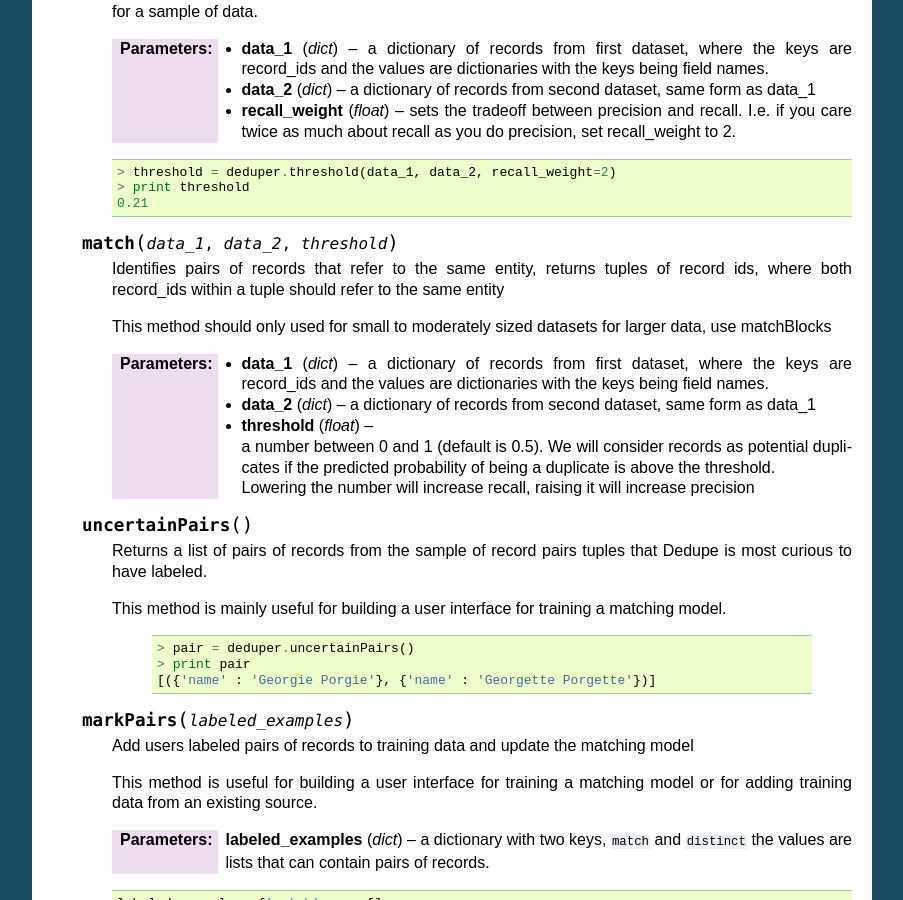
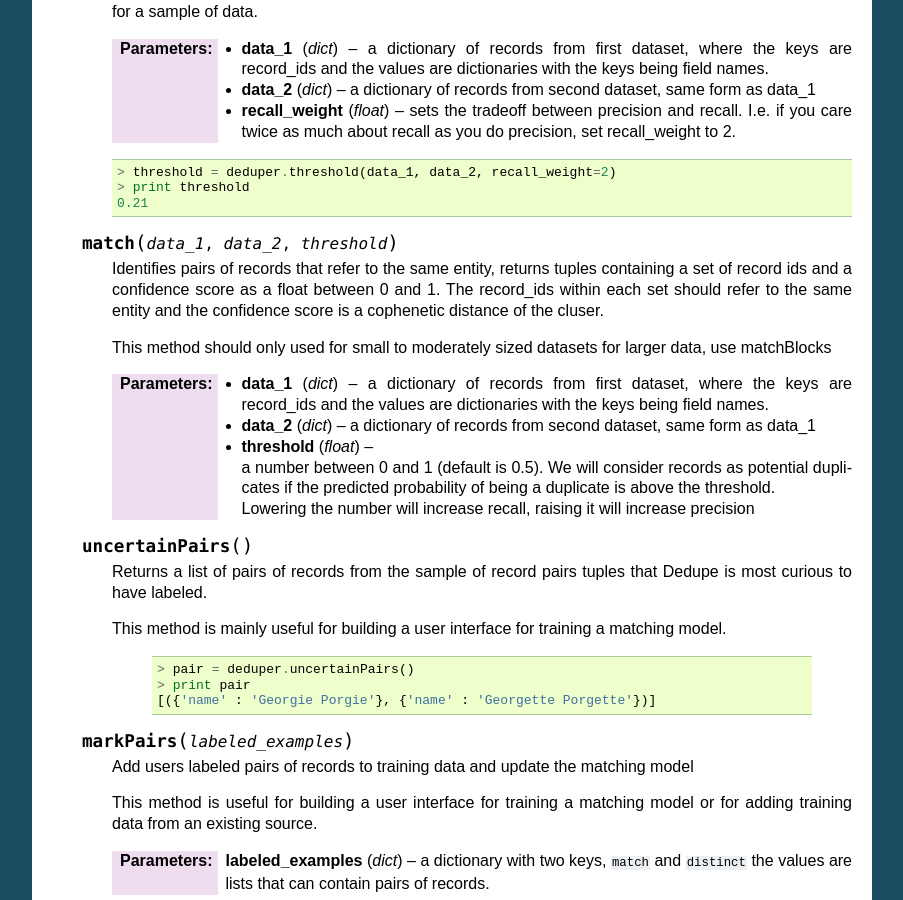
Before and after one commit to dedupeio/dedupe, a Sphinx documentation site: the page built from docs/API-documentation.rst, in a window 1280 px wide and 900 px high, scrolled down 7694 px. Shown: the whole window, without its empty margins (198-1101 px from the left). Built offline with Sphinx 7.4.7, drawn with Linux system fonts in a browser that asks for light colours; some of the changed text lies outside the part shown.

Commit message:
Added match method documentation to common record link docs

```diff
--- a/docs/common_recordlink_methods.rst
+++ b/docs/common_recordlink_methods.rst
@@ -22,9 +22,10 @@
 
 .. py:method:: match(data_1, data_2, threshold)
 
-   Identifies pairs of records that refer to the same entity, returns
-   tuples of record ids, where both record\_ids within a tuple should refer
-   to the same entity
+   Identifies pairs of records that refer to the same entity, returns tuples
+   containing a set of record ids and a confidence score as a float between 0
+   and 1. The record_ids within each set should refer to the
+   same entity and the confidence score is a cophenetic distance of the cluser.
 
    This method should only used for small to moderately sized datasets for
    larger data, use matchBlocks
```
